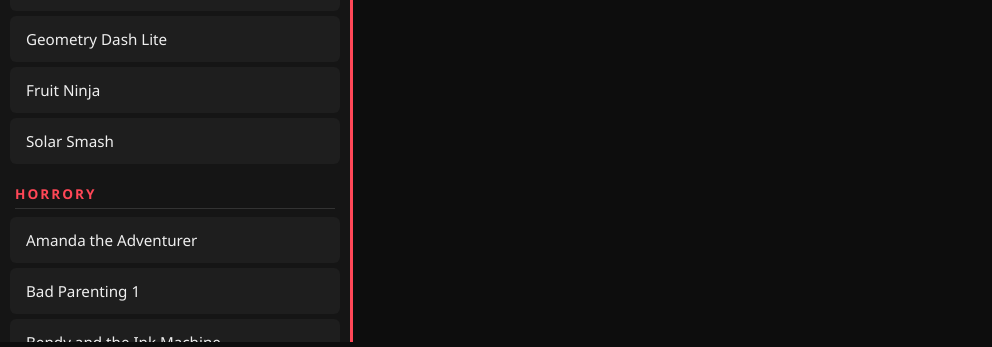
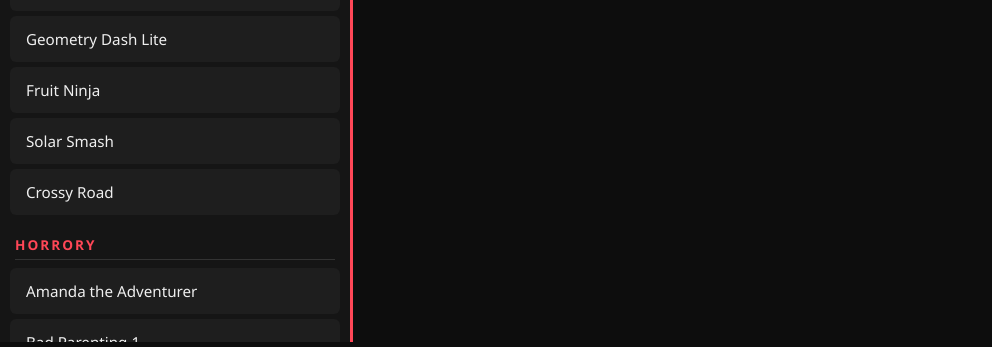
Before and after one commit to 00Primal/ZoneX, a plain HTML site: page index.html in a window 1280 px wide. Shown: the part 458-805 px from the top of the page, without its empty margins (0-992 px from the left). Drawn offline with Linux system fonts and the light colour scheme.

Commit message:
Update index.html

```diff
--- a/index.html
+++ b/index.html
@@ -60,6 +60,7 @@
         <a href="Games/Geometry Dash Lite.html" target="gameFrame" class="game-item">Geometry Dash Lite</a>
         <a href="Games/Fruit Ninja.html" target="gameFrame" class="game-item">Fruit Ninja</a>
         <a href="Games/Solar Smash.html" target="gameFrame" class="game-item">Solar Smash</a>
+        <a href="Games/Crossy Road.html" target="gf" class="game-item">Crossy Road</a>
 
         <div class="category-header">HORRORY</div>
         <a href="Games/Amanda the Adventurer.html" target="gameFrame" class="game-item">Amanda the Adventurer</a>
```
